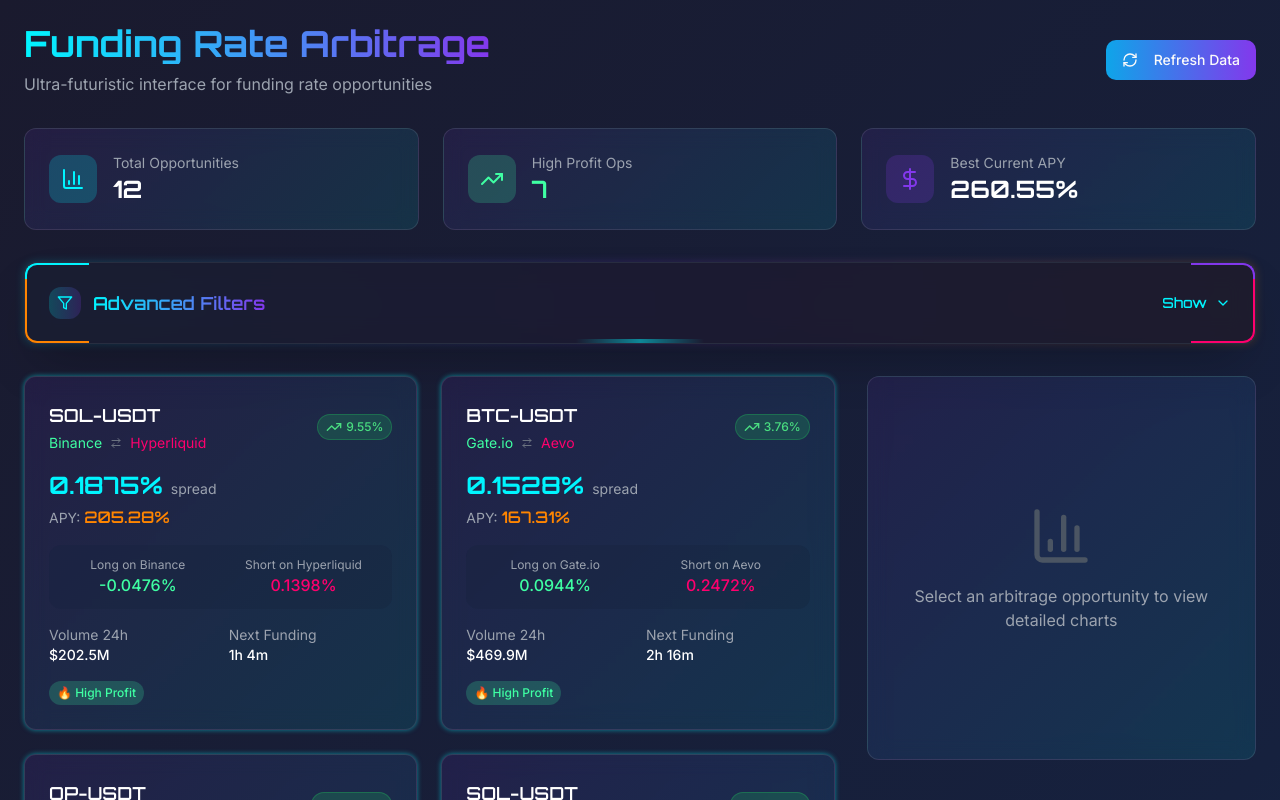
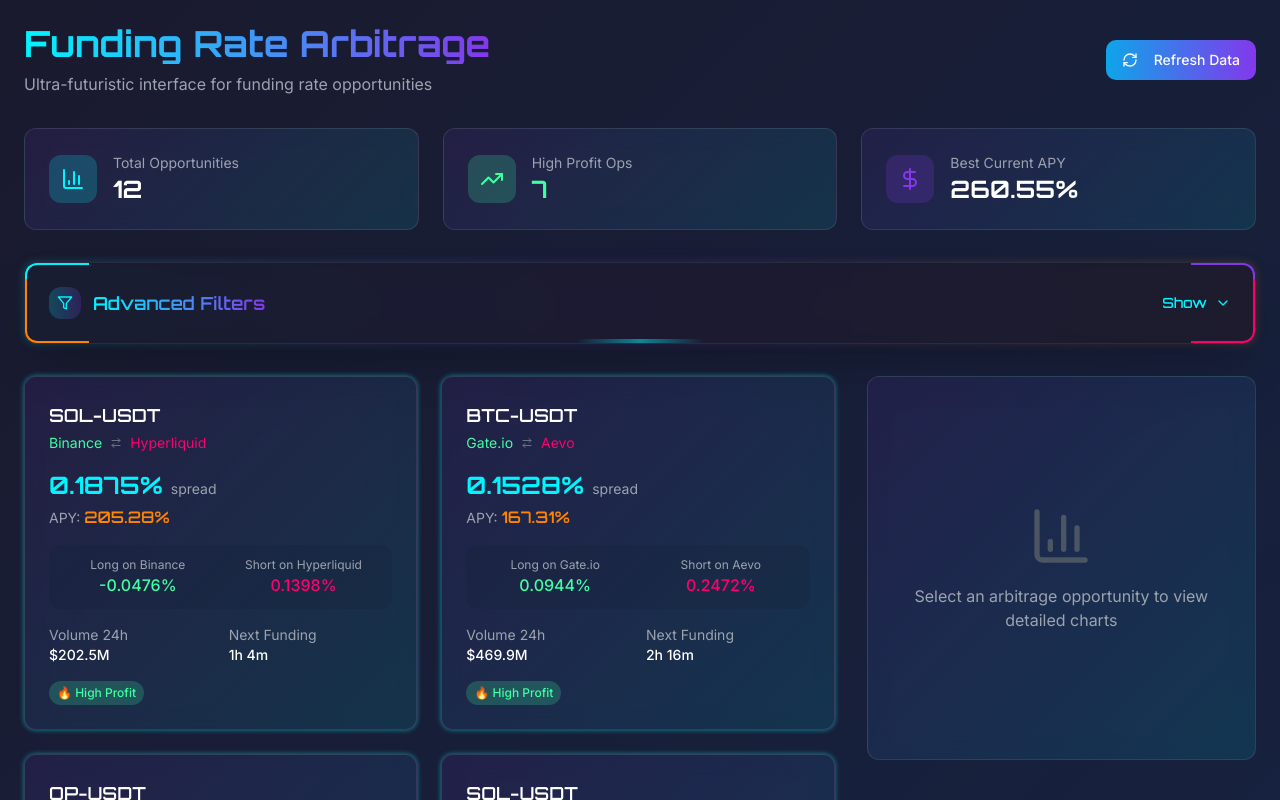
Before and after one commit to Brokendod/opesia-arbitrage-new, a React (Vite) app: page / in a window 1280 px wide. Shown: the top 800 px of the page. Built offline with nearby package versions, Linux system fonts and the light colour scheme.

Commit message:
Remove percentage signs from opportunity cards
Removes the percentage signs displayed in the top right corner of each opportunity card to reduce confusion.

```diff
--- a/src/components/FundingRateCard.tsx
+++ b/src/components/FundingRateCard.tsx
@@ -29,22 +29,6 @@ const FundingRateCard: React.FC<FundingRateCardProps> = ({
   onClick,
   isHighlighted = false
 }) => {
-  const getTrendIcon = () => {
-    switch (data.trend) {
-      case 'up': return <TrendingUp className="w-4 h-4" />;
-      case 'down': return <TrendingDown className="w-4 h-4" />;
-      default: return <Minus className="w-4 h-4" />;
-    }
-  };
-
-  const getTrendClass = () => {
-    switch (data.trend) {
-      case 'up': return 'trend-up';
-      case 'down': return 'trend-down';
-      default: return 'trend-neutral';
-    }
-  };
-
   const getProfitabilityGlow = () => {
     switch (data.profitability) {
       case 'high': return 'animate-glow';
@@ -84,10 +68,6 @@ const FundingRateCard: React.FC<FundingRateCardProps> = ({
               <ArrowRightLeft className="w-3 h-3 mx-2 text-gray-500" />
               <span className="text-neon-pink">{data.shortExchange}</span>
             </div>
-          </div>
-          <div className={getTrendClass()}>
-            {getTrendIcon()}
-            <span className="ml-1">{Math.abs(data.change24h).toFixed(2)}%</span>
           </div>
         </div>
 
```
